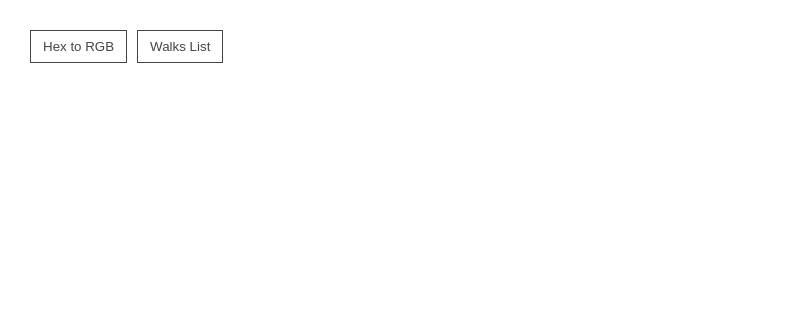
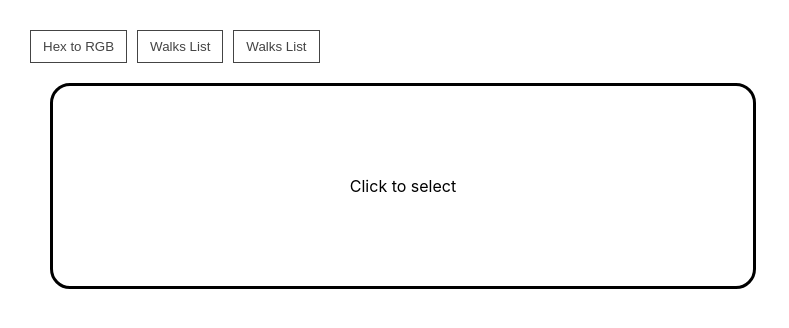
Before and after one commit to trttkm/ra31-homework-forms, a React (Create React App) app: page /photo-manager in a window 1280 px wide. Shown: the top 328 px of the page, without its empty margins (0-789 px from the left). Built offline with nearby package versions, Linux system fonts and the light colour scheme.

Commit message:
третье задание

```diff
--- a/src/components/Header.jsx
+++ b/src/components/Header.jsx
@@ -19,6 +19,9 @@ export function Header() {
       <Link to="/walks-list">
         <button style={headerButton}>Walks List</button>
       </Link>
+      <Link to="/photo-manager">
+        <button style={headerButton}>Walks List</button>
+      </Link>
     </header>
   );
 }
--- /dev/null
+++ b/src/components/PhotoManager/PhotoManager.jsx
@@ -0,0 +1,53 @@
+import './PhotoManager.scss';
+import { useState } from 'react';
+import { FaTimes } from 'react-icons/fa';
+
+export function PhotoManager() {
+
+  const [urls, setUrls] = useState([]);
+
+  const fileToDataUrl = file => {
+    return new Promise((resolve, reject) => {
+      const fileReader = new FileReader();
+
+      fileReader.addEventListener('load', evt => {
+        resolve(evt.currentTarget.result);
+      });
+
+      fileReader.addEventListener('error', evt => {
+        reject(new Error(evt.currentTarget.error));
+      });
+
+      fileReader.readAsDataURL(file);
+    });
+  };
+
+  const handleSelect = async (evt) => {
+    const files = [...evt.target.files];
+
+    const urls = await Promise.all(files.map(o => fileToDataUrl(o)));
+
+    setUrls(prev => ([...prev, ...urls]));
+  };
+
+  const deleteItem = (item) => {
+    setUrls(urls.filter(url => url !== item));
+  };
+
+  return (
+    <div className="photo-manager">
+      <input type="file" multiple onInput={handleSelect} />
+      <div className="photo-manager__click-area">Click to select</div>
+      <div className="photo-manager__preview-block">
+        {urls.map(item => (
+          <div className="photo-manager__preview-block-item" key={item}>
+            <img src={item} alt="item" />
+            <div className="delete-btn" onClick={() => deleteItem(item)}>
+              <FaTimes />
+            </div>
+          </div>
+        ))}
+      </div>
+    </div>
+  );
+}
--- /dev/null
+++ b/src/components/PhotoManager/PhotoManager.scss
@@ -0,0 +1,57 @@
+.photo-manager {
+  position: relative;
+
+  input {
+    position: absolute;
+    top: 27px;
+    left: 27px;
+    width: 693px;
+    height: 192px;
+    z-index: 5;
+  }
+
+  &__click-area {
+    position: absolute;
+    top: 20px;
+    left: 20px;
+    background-color: #ffffff;
+    border: 3px solid #000000;
+    border-radius: 20px;
+    width: 700px;
+    height: 200px;
+    display: flex;
+    justify-content: center;
+    align-items: center;
+    pointer-events: none;
+    z-index: 10;
+  }
+
+  &__preview-block {
+    padding-top: 250px;
+    display: flex;
+
+    &-item {
+      position: relative;
+      margin: 30px;
+
+      img {
+        width: 100px;
+        height: 100px;
+      }
+
+      .delete-btn {
+        position: absolute;
+        top: -10px;
+        right: -10px;
+        width: 20px;
+        height: 20px;
+        background-color: white;
+        border-radius: 50%;
+        border: 1px solid #444444;
+        display: flex;
+        justify-content: center;
+        align-items: center;
+      }
+    }
+  }
+}
--- a/src/routes/AppRouter.jsx
+++ b/src/routes/AppRouter.jsx
@@ -1,6 +1,7 @@
 import { Route, Switch, withRouter } from 'react-router-dom';
 import { HexToRgb } from '../components/HexToRgb/HexToRgb';
 import { OlympicForm } from '../components/OlympicForm/OlympicForm';
+import { PhotoManager } from '../components/PhotoManager/PhotoManager';
 import { TeacherDashboard } from '../components/TeacherDashboard/TeacherDashboard';
 import { WalksList } from '../components/WalksList/WalksList';
 
@@ -11,6 +12,7 @@ const AppRouter = () => {
       <Route path="/olympic-form" component={OlympicForm} />
       <Route path="/hex-to-rgb" component={HexToRgb} />
       <Route path="/walks-list" component={WalksList} />
+      <Route path="/photo-manager" component={PhotoManager} />
     </Switch>
   );
 };
```
